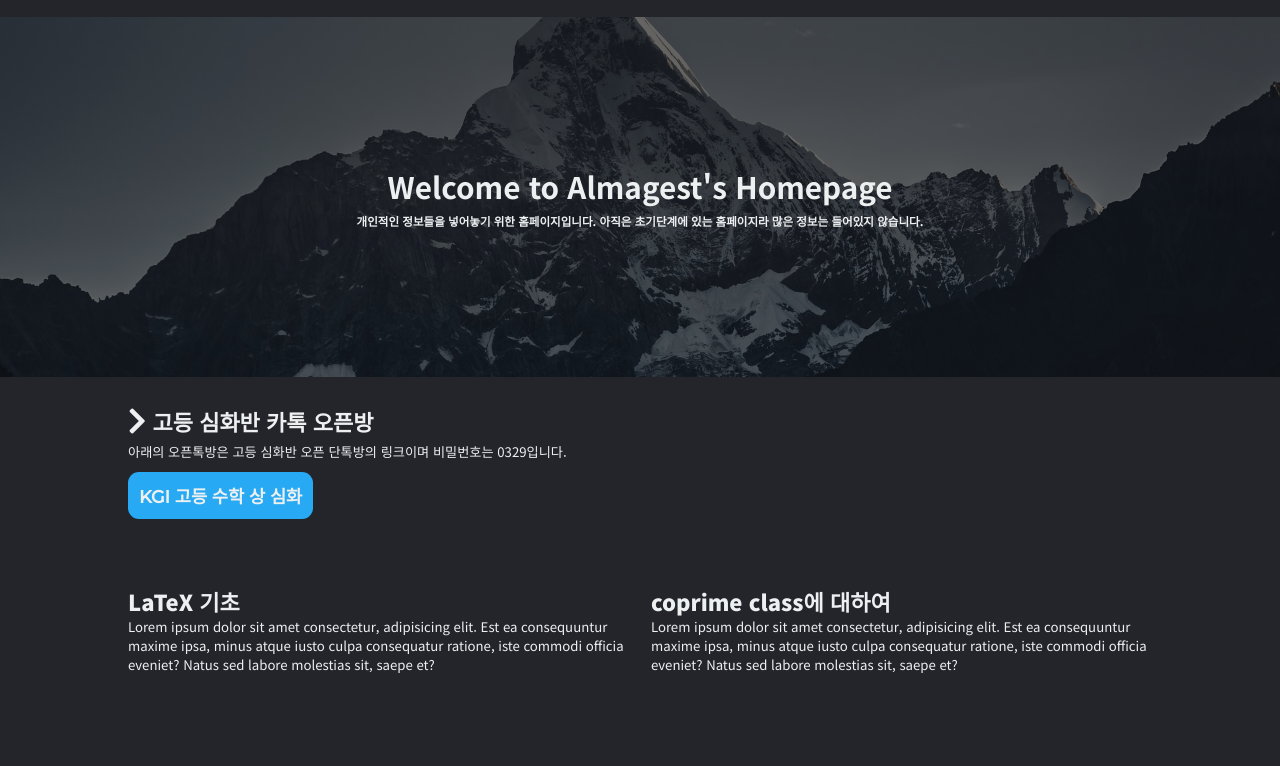
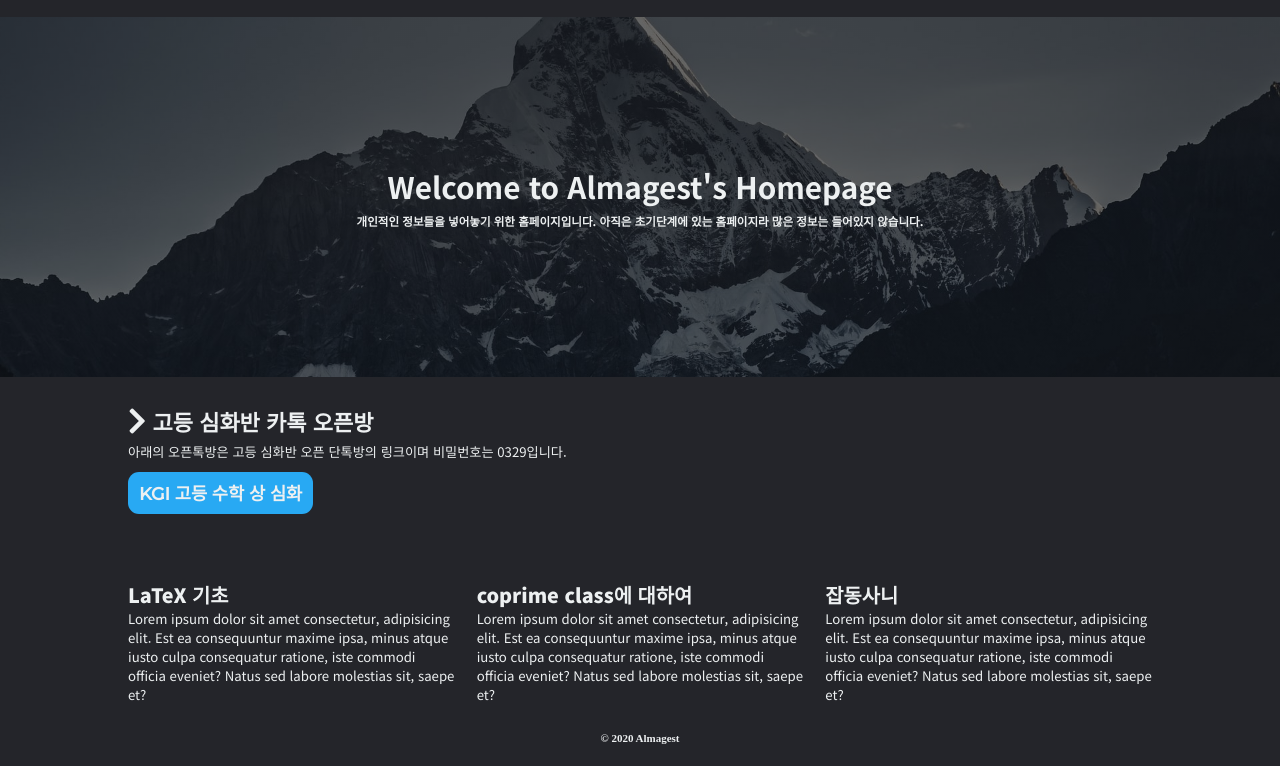
Before and after one commit to e0328eric/almagest-home, a plain HTML site: page index.html in a window 1280 px wide. Shown: the part 82-848 px from the top of the page. Before the commit the page ends 800 px from the top, so only its background shows below. Drawn offline with Linux system fonts and the light colour scheme.

Commit message:
own-website

```diff
--- a/index.html
+++ b/index.html
@@ -21,7 +21,7 @@
     </head>
     <body>
         <header>
-            <h1 id="here-logo"><i class="fa fa-terminal"></i> Almagest</h1>
+            <h1 id="here-logo">Almagest</h1>
             <nav>
                 <ul class="nav__links">
                     <li><a class="current" href="#">Home</a></li>
@@ -47,7 +47,11 @@
                     아래의 오픈톡방은 고등 심화반 오픈 단톡방의 링크이며
                     비밀번호는 0329입니다.
                 </p>
-                <a href="https://open.kakao.com/o/ghoEdDpc" target="_blank">
+                <a
+                    class="btn"
+                    href="https://open.kakao.com/o/ghoEdDpc"
+                    target="_blank"
+                >
                     KGI 고등 수학 상 심화
                 </a>
             </div>
@@ -70,8 +74,20 @@
                         Natus sed labore molestias sit, saepe et?
                     </p>
                 </section>
+                <section>
+                    <h2>잡동사니</h2>
+                    <p>
+                        Lorem ipsum dolor sit amet consectetur, adipisicing
+                        elit. Est ea consequuntur maxime ipsa, minus atque iusto
+                        culpa consequatur ratione, iste commodi officia eveniet?
+                        Natus sed labore molestias sit, saepe et?
+                    </p>
+                </section>
             </div>
         </main>
+        <footer>
+            <p>&copy; 2020 Almagest</p>
+        </footer>
         <script src="js/main.js"></script>
     </body>
 </html>
--- a/scss/style.scss
+++ b/scss/style.scss
@@ -16,6 +16,11 @@ $text-color: #edf0f1;
 
 html {
     height: 100%;
+}
+
+body {
+    display: flex;
+    flex-direction: column;
 }
 
 li,
@@ -38,6 +43,16 @@ button {
 
 .current {
     color: #28f3af;
+}
+
+.btn {
+    display: inline-block;
+    background-color: #28a9f3;
+    padding: 0.8rem 1rem;
+    border: none;
+    border-radius: 1rem;
+    margin: 1rem 0;
+    font-weight: 900;
 }
 
 // Header
@@ -111,16 +126,6 @@ main {
         font-size: 1.2rem;
         padding-top: 5px;
     }
-
-    a {
-        display: inline-block;
-        background-color: #28a9f3;
-        padding: 1rem;
-        border: none;
-        border-radius: 1rem;
-        margin: 1rem 0;
-        font-weight: 900;
-    }
 }
 
 .container {
@@ -130,13 +135,23 @@ main {
     padding: 2.5rem 10%;
 
     h2 {
-        font-size: 2rem;
+        font-size: 1.8rem;
         font-weight: 900;
     }
 
     p {
         font-size: 1.2rem;
     }
+}
+
+// Footer
+footer {
+    color: $text-color;
+    font-weight: 900;
+    font-size: 1.8rem;
+    text-align: center;
+    padding-top: auto;
+    padding-bottom: 2rem;
 }
 
 @media (max-width: 555px) {
```
Also changed, not shown: css/style.css.
